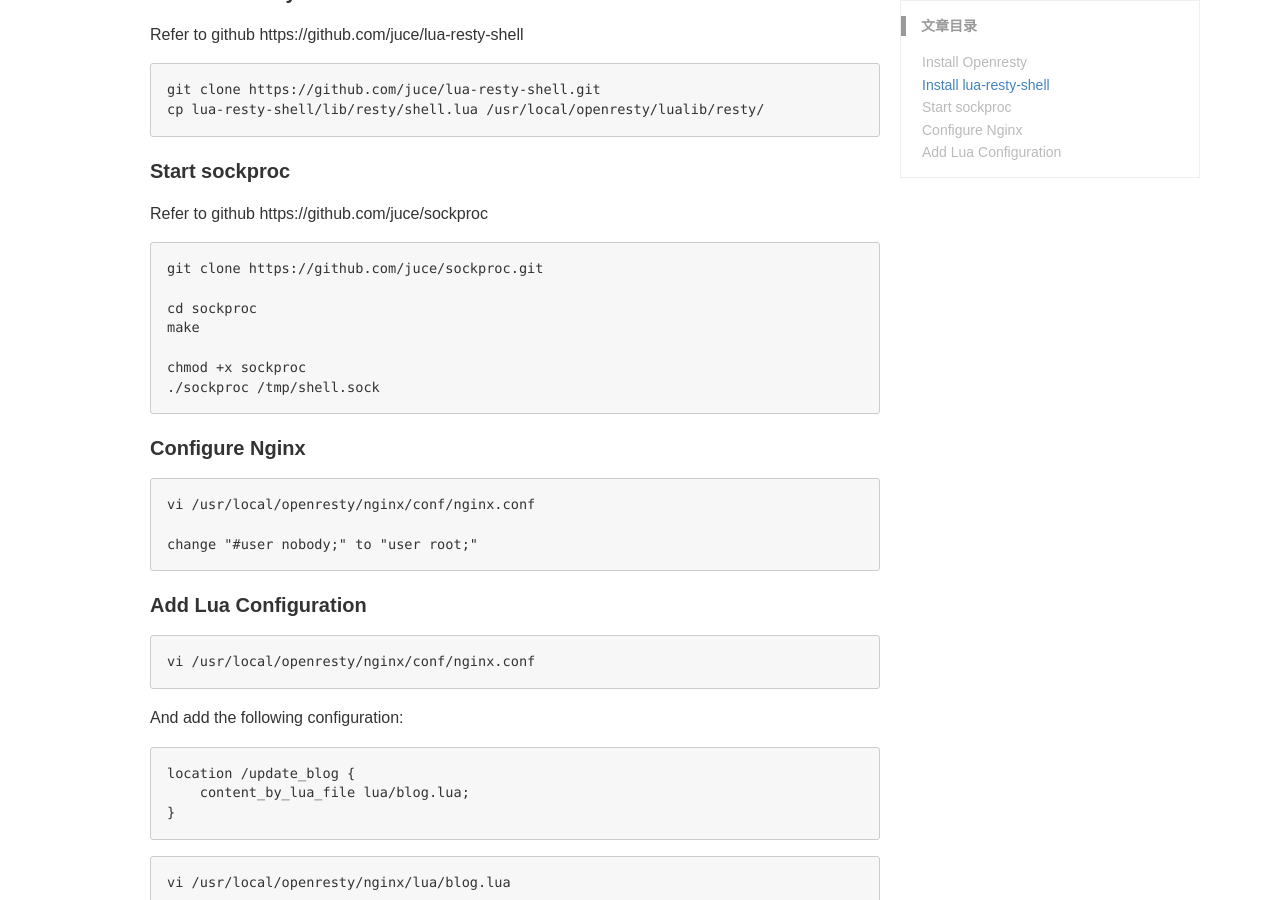
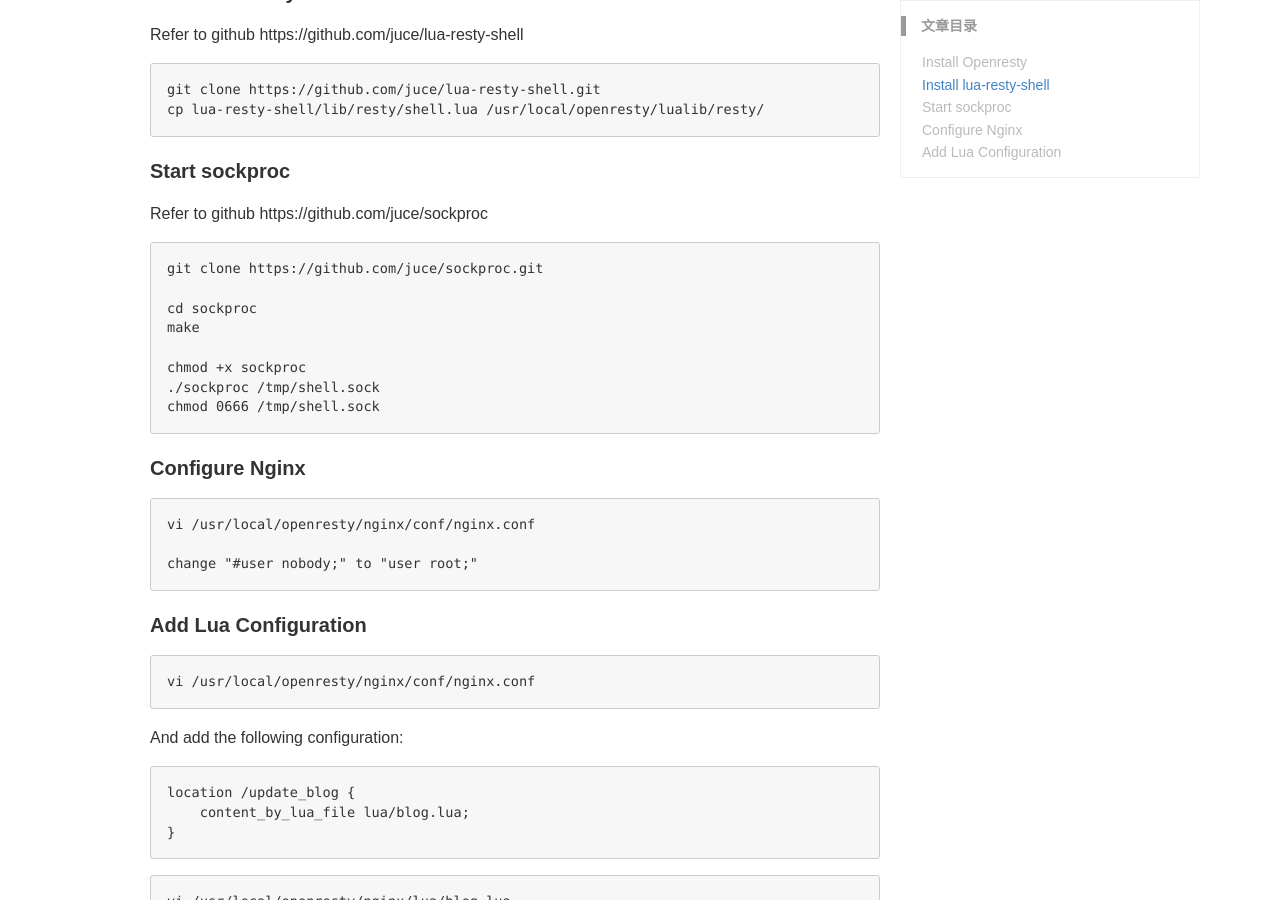
Before and after one commit to robinyeeh/robinye.github.io, a Jekyll site: the page built from _posts/nginx/2019-02-17-Nginx-Openresty-Lua-Shell.md, in a window 1280 px wide and 900 px high, scrolled down 750 px. Built offline with Jekyll 4.4.1, drawn with Linux system fonts in a browser that asks for light colours; comment, search, counter and statistics services are not loaded.

Commit message:
update shadow sock server

````diff
--- a/_posts/nginx/2019-02-17-Nginx-Openresty-Lua-Shell.md
+++ b/_posts/nginx/2019-02-17-Nginx-Openresty-Lua-Shell.md
@@ -50,6 +50,7 @@ make
 
 chmod +x sockproc
 ./sockproc /tmp/shell.sock
+chmod 0666 /tmp/shell.sock
 ```
 
 #### Configure Nginx
````
